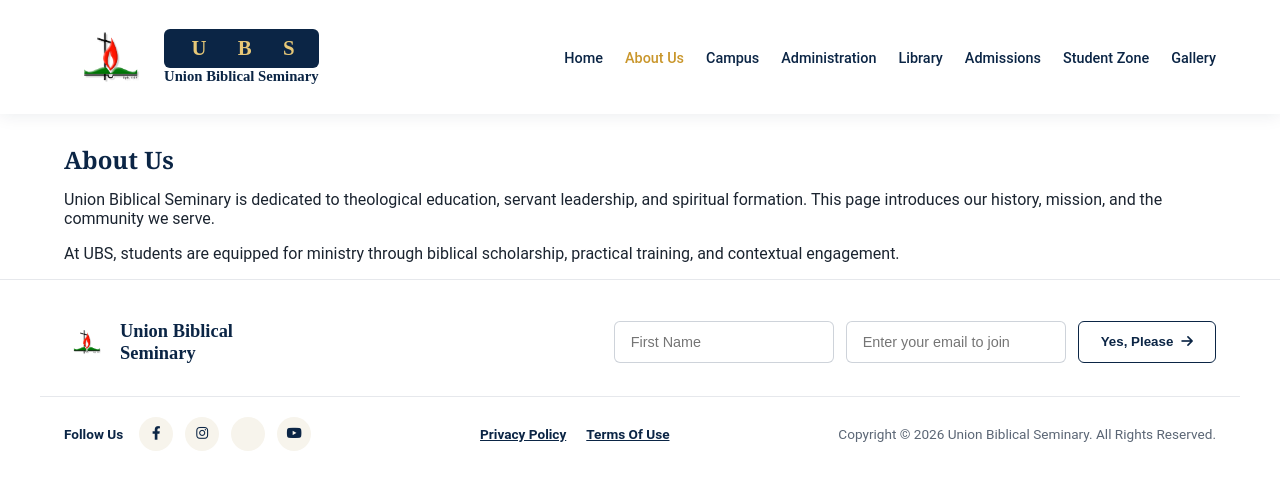
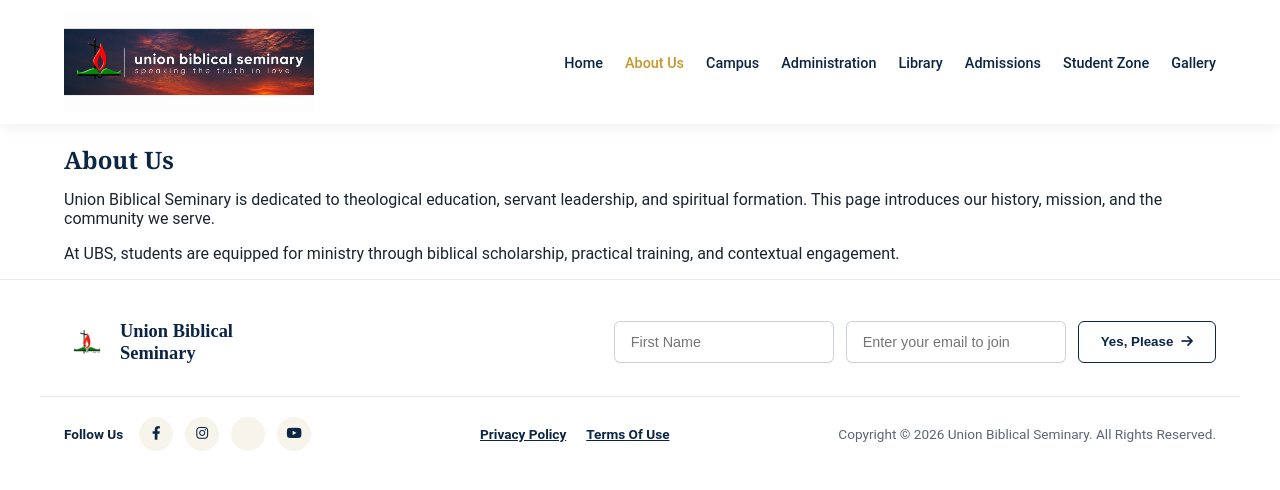
Before and after one commit to vishal-nimbarte-97/ubs-main-website, an Angular app: page /about in a window 1280 px wide. Shown: the top 490 px of the page. Built offline with nearby package versions, Linux system fonts and the light colour scheme.

Commit message:
minor changes

```diff
--- a/src/app/shared/header/header.component.html
+++ b/src/app/shared/header/header.component.html
@@ -27,12 +27,12 @@
   </div> -->
   <nav class="wrap main-nav">
     <a routerLink="/" class="logo-wrapper me-auto" (click)="closeMobileMenu()">
-      <img src="assets/img/ubs-logo.png" alt="UBS Logo" class="logo-img" />
-      <div class="logo-text">
+      <img src="assets/img/image.png" alt="UBS Logo" class="logo-img" />
+      <!-- <div class="logo-text">
         <span
           class="logo-mark">&nbsp;&nbsp;&nbsp;U&nbsp;&nbsp;&nbsp;&nbsp;&nbsp;&nbsp;B&nbsp;&nbsp;&nbsp;&nbsp;&nbsp;&nbsp;S</span>
         <span class="logo-sub">Union Biblical Seminary</span>
-      </div>
+      </div> -->
     </a>
 
     <ul id="primary-nav-links" class="nav-links" [class.open]="mobileMenuOpen" [attr.aria-hidden]="!mobileMenuOpen">
--- a/src/app/shared/header/header.component.scss
+++ b/src/app/shared/header/header.component.scss
@@ -187,8 +187,8 @@
 }
 
 .logo-img {
-  width: 90px;
-  height: 90px;
+  width: 150%;
+  height: 100px;
   object-fit: contain;
 }
 
--- a/src/app/shared/header/header.component.ts
+++ b/src/app/shared/header/header.component.ts
@@ -152,9 +152,9 @@ export class HeaderComponent implements OnInit, OnDestroy {
     }
 
     const heroElement = document.querySelector('.hero') as HTMLElement | null;
-    const heroHasMedia = !!heroElement?.querySelector('video, img');
+    const heroHasVideo = !!heroElement?.querySelector('video');
 
-    if (!heroHasMedia) {
+    if (!heroHasVideo) {
       this.navbarTransparent = false;
       return;
     }
```
Also changed, not shown: src/assets/img/image.png (added).
